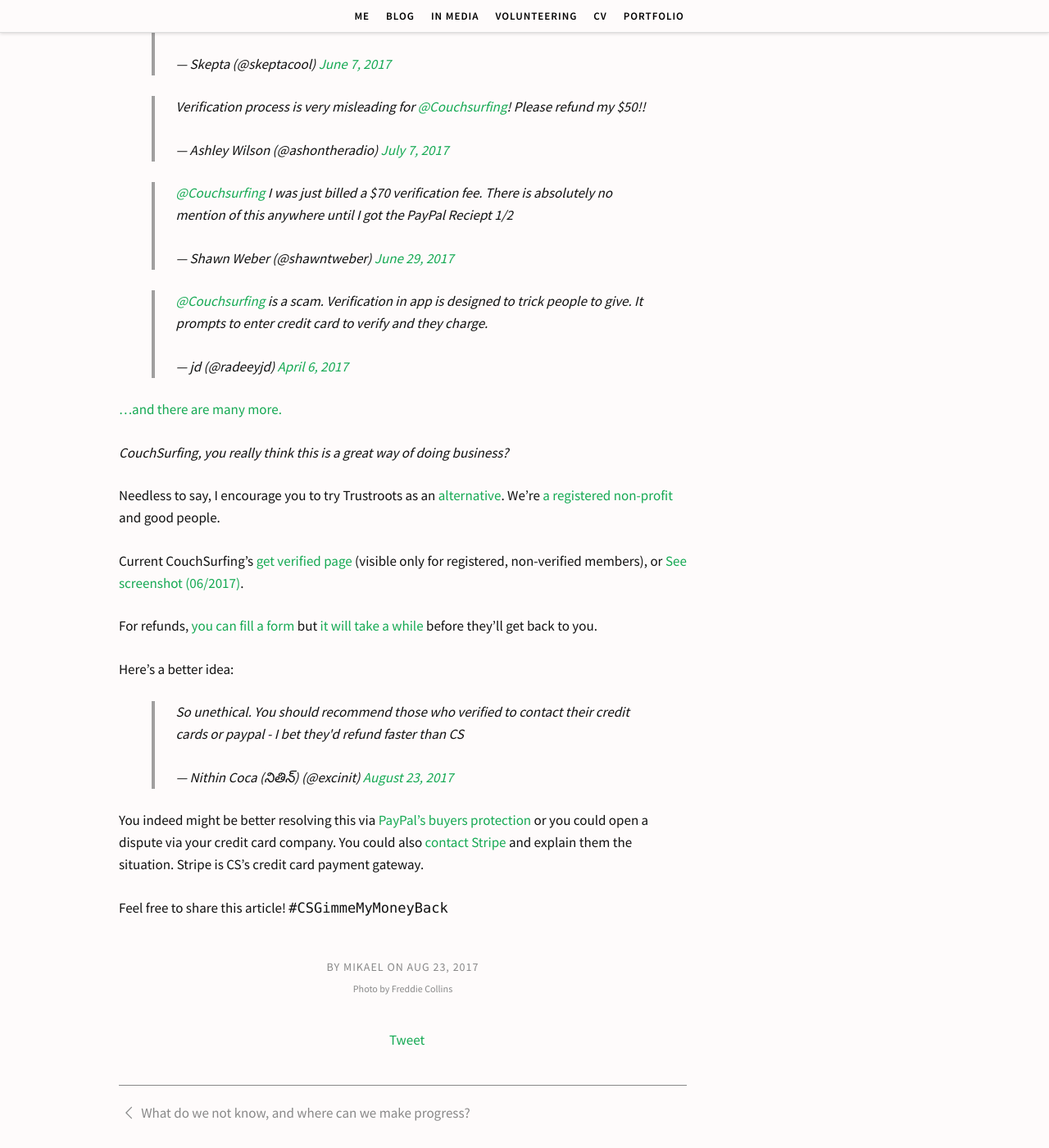
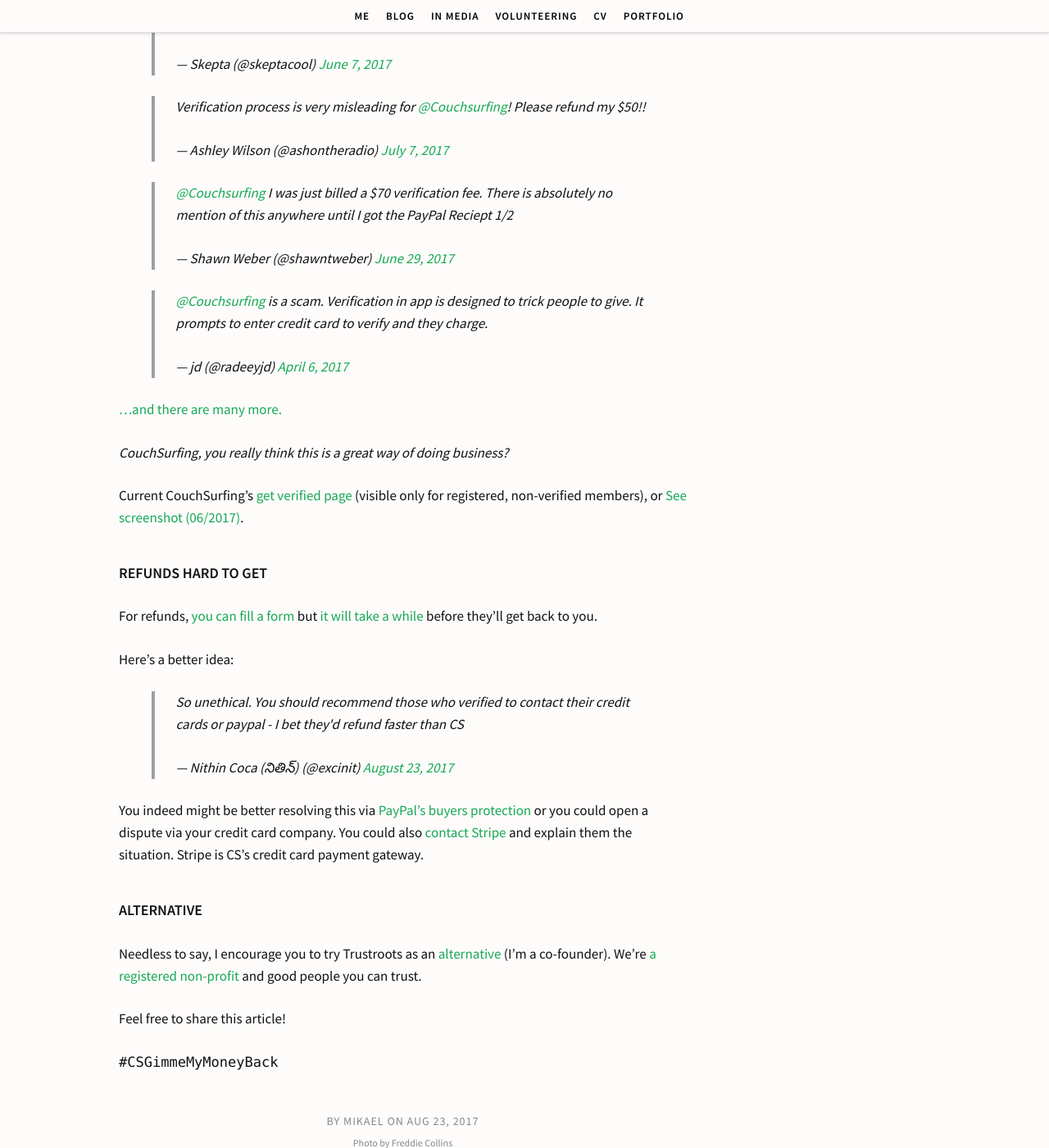
Before and after one commit to simison/simison.github.io, a Jekyll site: the page built from _posts/2016-08-23-whats-going-on-with-couchsurfing-verification.markdown, in a window 1280 px wide and 1400 px high, scrolled down 2173 px. Shown: the whole window at 82% size. Built offline with Jekyll 4.4.1, drawn with Linux system fonts in a browser that asks for light colours; some web fonts are replaced; comment, search, counter and statistics services are not loaded.

Commit message:
Move TR bit lower and add titles

```diff
--- a/_posts/2016-08-23-whats-going-on-with-couchsurfing-verification.markdown
+++ b/_posts/2016-08-23-whats-going-on-with-couchsurfing-verification.markdown
@@ -53,10 +53,9 @@
 
 <em>CouchSurfing, you really think this is a great way of doing business?</em>
 
-Needless to say, I encourage you to try Trustroots as an <a href="https://www.trustroots.org/" title="CouchSurfing alternative">alternative</a>. We're <a href="https://www.trustroots.org/faq/foundation">a registered non-profit</a> and good people.
-
 Current CouchSurfing's <a href="https://www.couchsurfing.com/get_verified">get verified page</a> (visible only for registered, non-verified members), or <a href="/blog/images/cs-get-verified-page-06-2017.png">See screenshot (06/2017)</a>.
 
+<h3>Refunds hard to get</h3>
 For refunds, <a href="https://support.couchsurfing.org/hc/en-us/articles/214633027-Verification-Payment-Questions">you can fill a form</a> but <a href="https://twitter.com/Marionfyrd/status/899341152754839557">it will take a while</a> before they'll get back to you.
 
 Here's a better idea:
@@ -65,4 +64,9 @@
 
 You indeed might be better resolving this via <a href="https://www.paypal.com/us/webapps/mpp/paypal-safety-and-security">PayPal's buyers protection</a> or you could open a dispute via your credit card company. You could also <a href="https://support.stripe.com/email?skip_login=true">contact Stripe</a> and explain them the situation. Stripe is CS's credit card payment gateway.
 
-Feel free to share this article! `#CSGimmeMyMoneyBack`
+<h3>Alternative</h3>
+Needless to say, I encourage you to try Trustroots as an <a href="https://www.trustroots.org/" title="CouchSurfing alternative">alternative</a> (I'm a co-founder). We're <a href="https://www.trustroots.org/foundation">a registered non-profit</a> and good people you can trust.
+
+Feel free to share this article!
+
+`#CSGimmeMyMoneyBack`
```
